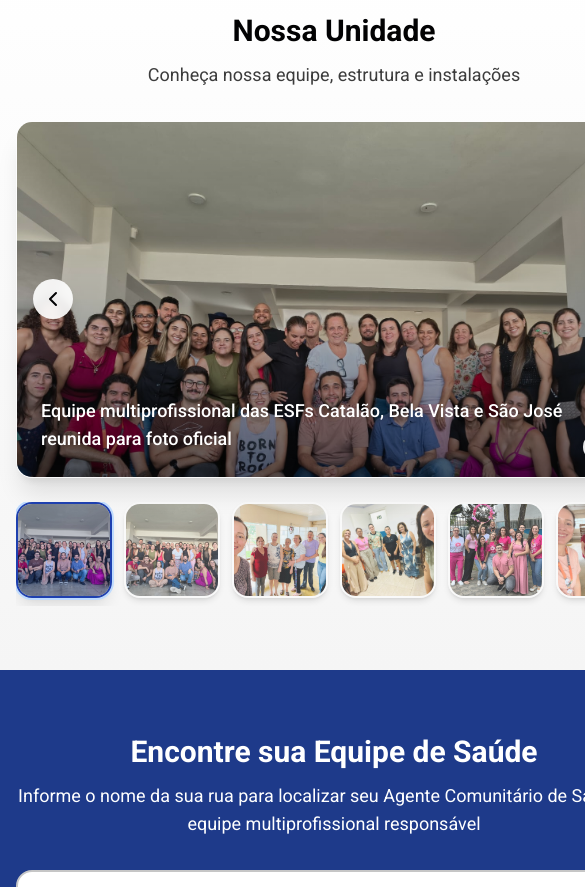
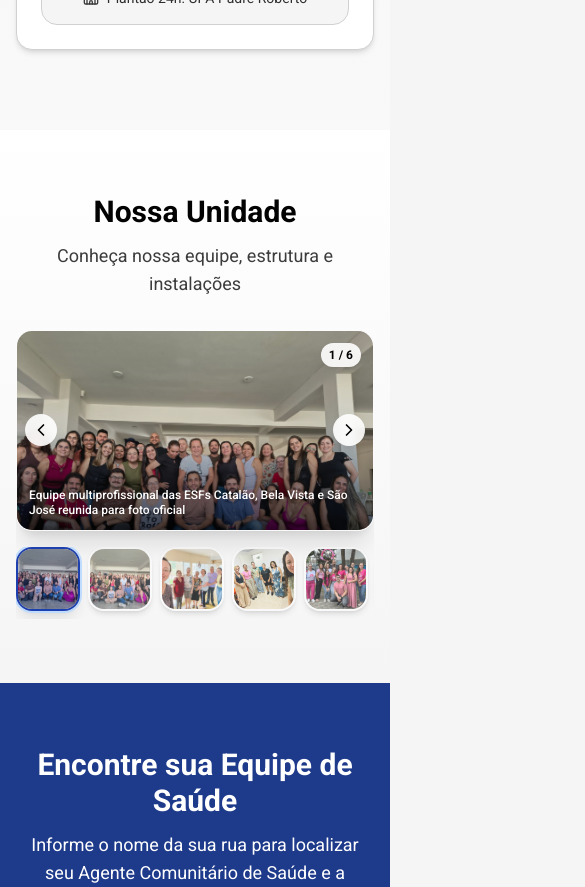
Before and after one commit to isab-aguiar/catalan-health-platform, a React (Vite) app in the folder react-app/: page / in a window 390 px wide. Shown: the part 1920-2807 px from the top of the page, 585 px wide, since content can reach past the window. Built offline with nearby package versions, Linux system fonts and the light colour scheme.

Commit message:
feat: enhance layout and responsiveness by adding overflow handling and updating titles across components for improved user experience

```diff
--- a/react-app/index.html
+++ b/react-app/index.html
@@ -4,10 +4,10 @@
     <meta charset="UTF-8" />
     <meta http-equiv="Content-Language" content="pt-BR" />
     <link rel="icon" type="image/png" href="/favicon.png" />
-    <meta name="viewport" content="width=device-width, initial-scale=1.0" />
-    <title>react-app</title>
+    <meta name="viewport" content="width=device-width, initial-scale=1.0, maximum-scale=5.0, user-scalable=yes" />
+    <title>ESF Catalão - Estratégia Saúde da Família</title>
   </head>
-  <body>
+  <body class="overflow-x-hidden">
     <div id="root"></div>
     <script type="module" src="/src/main.jsx"></script>
 
--- a/react-app/src/App.jsx
+++ b/react-app/src/App.jsx
@@ -92,7 +92,7 @@ function App() {
   return (
     <ErrorBoundary>
       <BrowserRouter>
-        <div className="flex min-h-screen">
+        <div className="flex min-h-screen overflow-x-hidden w-full">
           {/* Sidebar para desktop */}
           <Sidebar
             isOpen={isSidebarOpen}
@@ -100,9 +100,9 @@ function App() {
           />
 
           {/* Conteúdo principal */}
-          <div className="flex flex-col flex-1">
+          <div className="flex flex-col flex-1 min-w-0 overflow-x-hidden">
             <Header />
-            <main className="flex-1">
+            <main className="flex-1 overflow-x-hidden w-full">
               <Suspense fallback={<LoadingSpinner />}>
                 <ErrorBoundary>
                   <Routes>
--- a/react-app/src/components/common/ImageGallery.jsx
+++ b/react-app/src/components/common/ImageGallery.jsx
@@ -30,7 +30,7 @@ export default function ImageGallery({ images = [] }) {
   }
 
   return (
-    <div className="relative w-full">
+    <div className="relative w-full overflow-x-hidden">
       <div className="relative w-full aspect-video rounded-2xl overflow-hidden shadow-xl bg-white/5 backdrop-blur-sm border border-white/20">
         <div className="relative w-full h-full group">
           <img
@@ -39,11 +39,11 @@ export default function ImageGallery({ images = [] }) {
             className="w-full h-full object-cover object-top transition-transform duration-500 ease-out group-hover:scale-105"
             loading="lazy"
           />
-          <div className="absolute inset-0 bg-gradient-to-t from-black/60 via-black/20 to-transparent transition-opacity duration-300" />
+          <div className="absolute inset-0 bg-gradient-to-t from-black/70 via-black/10 to-transparent transition-opacity duration-300" />
 
           {currentImage.caption && (
-            <div className="absolute bottom-0 left-0 right-0 p-6 text-white">
-              <p className="text-lg font-medium drop-shadow-lg">
+            <div className="absolute bottom-0 left-0 right-0 p-3 sm:p-4 md:p-6 text-white">
+              <p className="text-xs sm:text-sm md:text-base lg:text-lg font-medium drop-shadow-lg leading-tight sm:leading-normal line-clamp-2 sm:line-clamp-3">
                 {currentImage.caption}
               </p>
             </div>
@@ -54,35 +54,35 @@ export default function ImageGallery({ images = [] }) {
           <>
             <button
               onClick={prevSlide}
-              className="absolute left-4 top-1/2 -translate-y-1/2 z-10 bg-white/90 backdrop-blur-sm hover:bg-white text-neutral-900 rounded-full p-2 shadow-lg transition-all duration-200 hover:scale-110 focus:outline-none focus:ring-2 focus:ring-white/50"
+              className="absolute left-2 sm:left-4 top-1/2 -translate-y-1/2 z-10 bg-white/90 backdrop-blur-sm hover:bg-white text-neutral-900 rounded-full p-1.5 sm:p-2 shadow-lg transition-all duration-200 hover:scale-110 focus:outline-none focus:ring-2 focus:ring-white/50"
               aria-label="Imagem anterior"
             >
-              <ChevronLeft size={24} />
+              <ChevronLeft size={20} className="sm:w-6 sm:h-6" />
             </button>
             <button
               onClick={nextSlide}
-              className="absolute right-4 top-1/2 -translate-y-1/2 z-10 bg-white/90 backdrop-blur-sm hover:bg-white text-neutral-900 rounded-full p-2 shadow-lg transition-all duration-200 hover:scale-110 focus:outline-none focus:ring-2 focus:ring-white/50"
+              className="absolute right-2 sm:right-4 top-1/2 -translate-y-1/2 z-10 bg-white/90 backdrop-blur-sm hover:bg-white text-neutral-900 rounded-full p-1.5 sm:p-2 shadow-lg transition-all duration-200 hover:scale-110 focus:outline-none focus:ring-2 focus:ring-white/50"
               aria-label="Próxima imagem"
             >
-              <ChevronRight size={24} />
+              <ChevronRight size={20} className="sm:w-6 sm:h-6" />
             </button>
           </>
         )}
 
         {normalizedImages.length > 1 && (
-          <div className="absolute bottom-4 right-4 bg-white/90 backdrop-blur-sm text-neutral-900 px-3 py-1 rounded-full text-sm font-semibold shadow-lg z-10">
+          <div className="absolute top-3 sm:top-4 right-3 sm:right-4 bg-white/90 backdrop-blur-sm text-neutral-900 px-2 sm:px-3 py-1 rounded-full text-xs sm:text-sm font-semibold shadow-lg z-10">
             {currentIndex + 1} / {normalizedImages.length}
           </div>
         )}
       </div>
 
       {normalizedImages.length > 1 && (
-        <div className="mt-6 flex gap-3 justify-center overflow-x-auto pb-2">
+        <div className="mt-4 sm:mt-6 flex gap-2 sm:gap-3 justify-start sm:justify-center overflow-x-auto pb-2 px-2 sm:px-0 -mx-2 sm:mx-0">
           {normalizedImages.map((image, index) => (
             <button
               key={index}
               onClick={() => goToSlide(index)}
-              className={`relative flex-shrink-0 w-24 h-24 rounded-lg overflow-hidden border-2 transition-all duration-200 focus:outline-none focus:ring-2 focus:ring-primary-500 focus:ring-offset-2 ${
+              className={`relative flex-shrink-0 w-16 h-16 sm:w-20 sm:h-20 md:w-24 md:h-24 rounded-lg overflow-hidden border-2 transition-all duration-200 focus:outline-none focus:ring-2 focus:ring-primary-500 focus:ring-offset-2 ${
                 index === currentIndex
                   ? "border-primary-600 shadow-lg ring-2 ring-primary-200"
                   : "border-white/30 hover:border-white/60 shadow-md"
--- a/react-app/src/components/layout/Header.jsx
+++ b/react-app/src/components/layout/Header.jsx
@@ -126,8 +126,8 @@ export default function Header() {
         </Link>
       )}
 
-      <header className="sticky top-0 z-40 bg-white border-b border-neutral-200 shadow-soft lg:border-l pl-[140px] sm:pl-[200px] pr-[60px]">
-        <div className="w-full h-[70px] flex items-center justify-center">
+      <header className="sticky top-0 z-40 bg-white border-b border-neutral-200 shadow-soft lg:border-l pl-12 sm:pl-[140px] md:pl-[200px] pr-12 sm:pr-[60px] overflow-x-hidden w-full">
+        <div className="w-full h-[70px] flex items-center justify-center px-4">
           <div
             ref={searchRef}
             className="hidden lg:flex w-full max-w-2xl relative"
--- a/react-app/src/index.css
+++ b/react-app/src/index.css
@@ -12,6 +12,8 @@
 @layer base {
   html {
     @apply scroll-smooth;
+    overflow-x: hidden;
+    width: 100%;
   }
 
   body {
@@ -20,6 +22,14 @@
     -moz-osx-font-smoothing: grayscale;
     line-height: 1.6;
     font-size: 16px;
+    overflow-x: hidden;
+    width: 100%;
+    position: relative;
+  }
+
+  #root {
+    overflow-x: hidden;
+    width: 100%;
   }
 
   h1, h2, h3, h4, h5, h6 {
@@ -40,3 +50,49 @@
     @apply outline-2 outline-offset-2 outline-primary-500;
   }
 }
+
+/* Utility classes */
+@layer utilities {
+  /* Prevenir overflow horizontal em todos os níveis */
+  .no-overflow-x {
+    overflow-x: hidden;
+    max-width: 100vw;
+  }
+
+  /* Container responsivo seguro */
+  .container-safe {
+    width: 100%;
+    max-width: 100%;
+    margin-left: auto;
+    margin-right: auto;
+    padding-left: 1rem;
+    padding-right: 1rem;
+  }
+
+  @media (min-width: 640px) {
+    .container-safe {
+      padding-left: 1.5rem;
+      padding-right: 1.5rem;
+    }
+  }
+
+  @media (min-width: 1024px) {
+    .container-safe {
+      padding-left: 2rem;
+      padding-right: 2rem;
+    }
+  }
+
+  /* Garantir que imagens não causem overflow */
+  img {
+    max-width: 100%;
+    height: auto;
+  }
+
+  /* Prevenir text overflow */
+  .text-safe {
+    overflow-wrap: break-word;
+    word-wrap: break-word;
+    word-break: break-word;
+  }
+}
```
